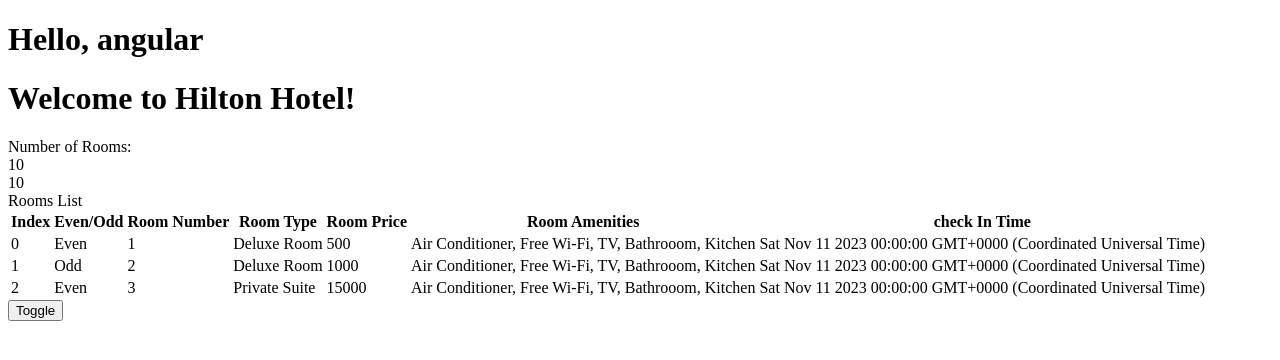
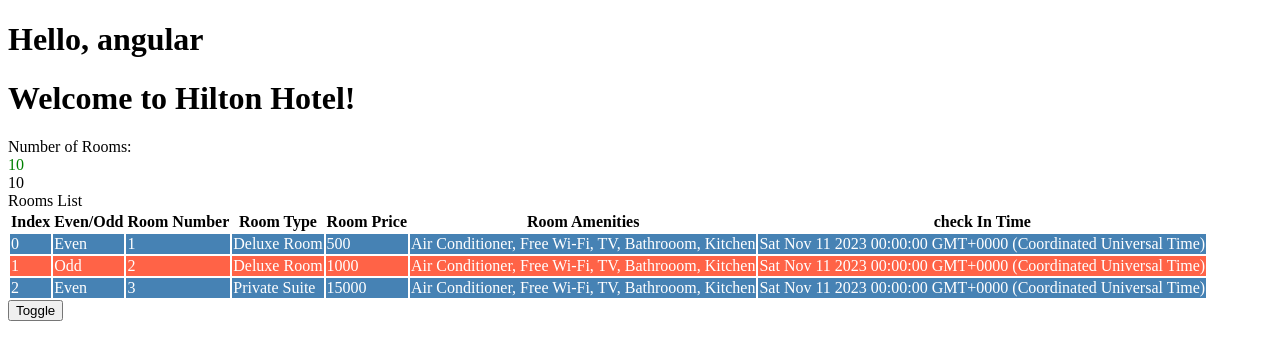
Before and after one commit to romAYAYA/angular-hotel-app, an Angular app: page / in a window 1280 px wide. Shown: the top 360 px of the page. Built offline with nearby package versions, Linux system fonts and the light colour scheme.

Commit message:
ngclass, ngstyle, ngswitchcase logic added

```diff
--- a/src/app/app.component.ts
+++ b/src/app/app.component.ts
@@ -12,4 +12,6 @@
 })
 export class AppComponent {
   title = 'hotelinventoryapp';
+
+  role = 'User';
 }
--- a/src/app/rooms/rooms.component.html
+++ b/src/app/rooms/rooms.component.html
@@ -2,7 +2,12 @@
 
 <div [hidden]="hideRooms">
   Number of Rooms:
-  <div [innerText]="numberOfRooms"></div>
+  <div
+    [ngStyle]="{
+      color: rooms.availableRooms ? 'green' : 'red'
+    }"
+    [innerText]="numberOfRooms"
+  ></div>
 </div>
 
 {{ rooms?.availableRooms ?? "No rooms" }}
@@ -20,7 +25,10 @@
       <th>Room Amenities</th>
       <th>check In Time</th>
     </tr>
-    <tr *ngFor="let room of roomList; let e = even; let o = odd; let i = index">
+    <tr
+      [ngClass]="e ? 'even' : 'odd'"
+      *ngFor="let room of roomList; let e = even; let o = odd; let i = index"
+    >
       <td>{{ i }}</td>
       <td>{{ e ? "Even" : "Odd" }}</td>
       <td>{{ room.roomNumber }}</td>
--- a/src/app/rooms/rooms.component.scss
+++ b/src/app/rooms/rooms.component.scss
@@ -0,0 +1,9 @@
+.even {
+  background-color: steelblue;
+  color: white;
+}
+
+.odd {
+  background-color: tomato;
+  color: white;
+}
```
Also changed, not shown: src/app/app.component.html (+8 -0 lines), 1 other file (tests, documents, lock files or other folders).
